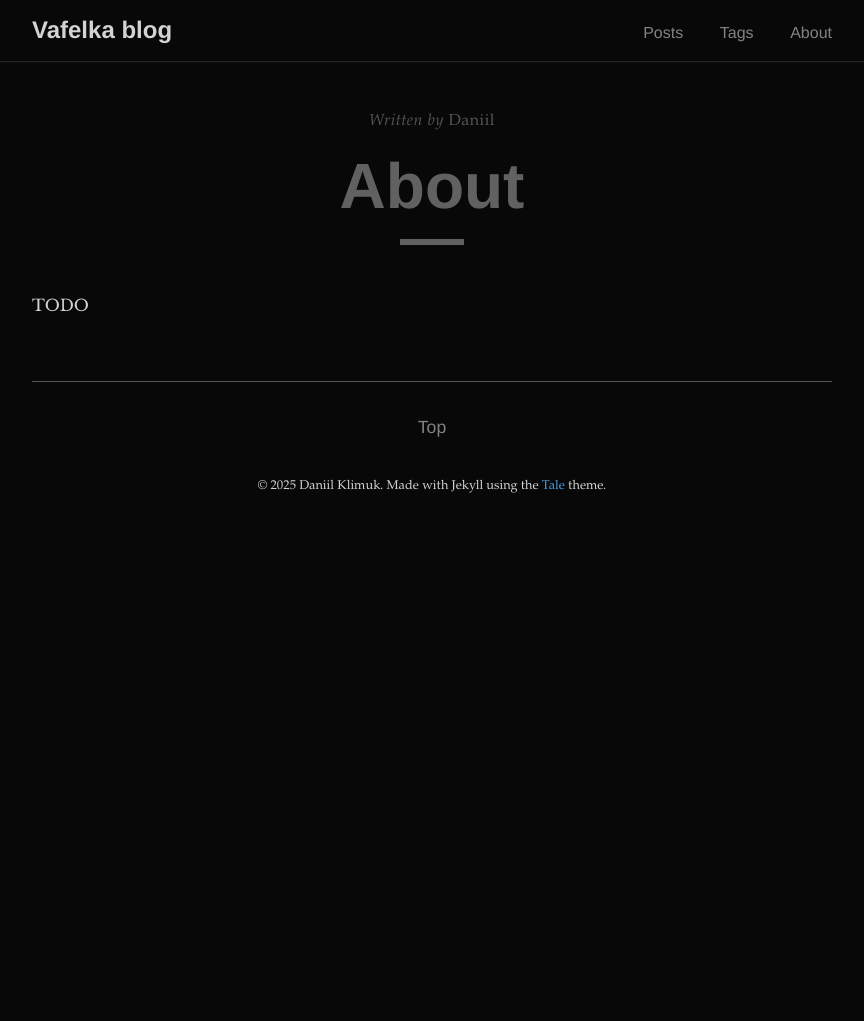
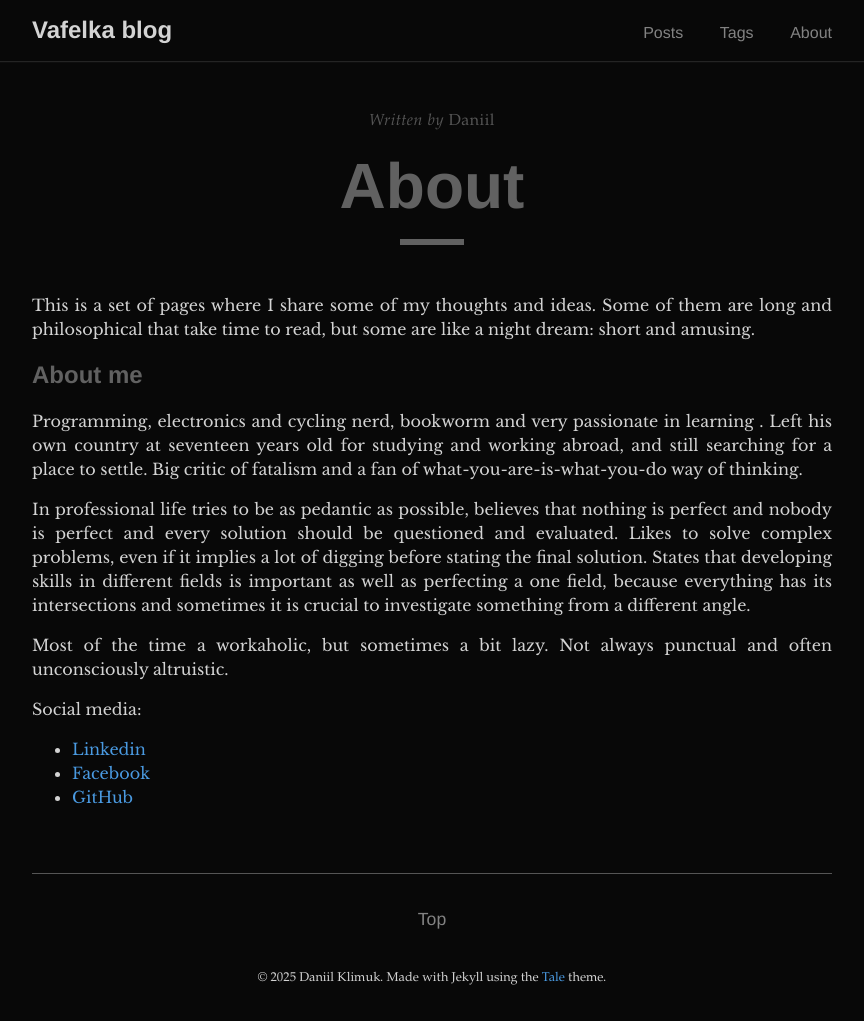
Before and after one commit to DaniilKl/vafelka-blog, a Jekyll site: the page built from _pages/about.md, in a window 1280 px wide. Shown: the whole page, without its empty margins (208-1072 px from the left). Built offline with Jekyll 4.4.1, drawn with Linux system fonts in a browser that asks for light colours; before the commit the page ends 900 px from its top, so only the background shows below that.

Commit message:
Add "About" and "About me"; README: add "building locally"
Signed-off-by: Daniil Klimuk <danik.klimuk13@gmail.com>

```diff
--- a/_pages/about.md
+++ b/_pages/about.md
@@ -5,4 +5,29 @@ author: "Daniil"
 permalink: /about/
 ---
 
-TODO
+This is a set of pages where I share some of my thoughts and ideas. Some of them
+are long and philosophical that take time to read, but some are like a night
+dream: short and amusing.
+
+## About me
+
+Programming, electronics and cycling nerd, bookworm and very passionate in
+learning . Left his own country at seventeen years old for studying and working
+abroad, and still searching for a place to settle. Big critic of fatalism and a
+fan of what-you-are-is-what-you-do way of thinking.
+
+In professional life tries to be as pedantic as possible, believes that nothing
+is perfect and nobody is perfect and every solution should be questioned and
+evaluated. Likes to solve complex problems, even if it implies a lot of digging
+before stating the final solution. States that developing skills in different
+fields is important as well as perfecting a one field, because everything has
+its intersections and sometimes it is crucial to investigate something from a
+different angle.
+
+Most of the time a workaholic, but sometimes a bit lazy. Not always punctual and
+often unconsciously altruistic.
+
+Social media:
+* [Linkedin](https://www.linkedin.com/in/daniil-klimuk-9358a1271)
+* [Facebook](https://www.facebook.com/pon4ikmudrosti/)
+* [GitHub](https://github.com/DaniilKl)
```
Also changed, not shown: README.md.
